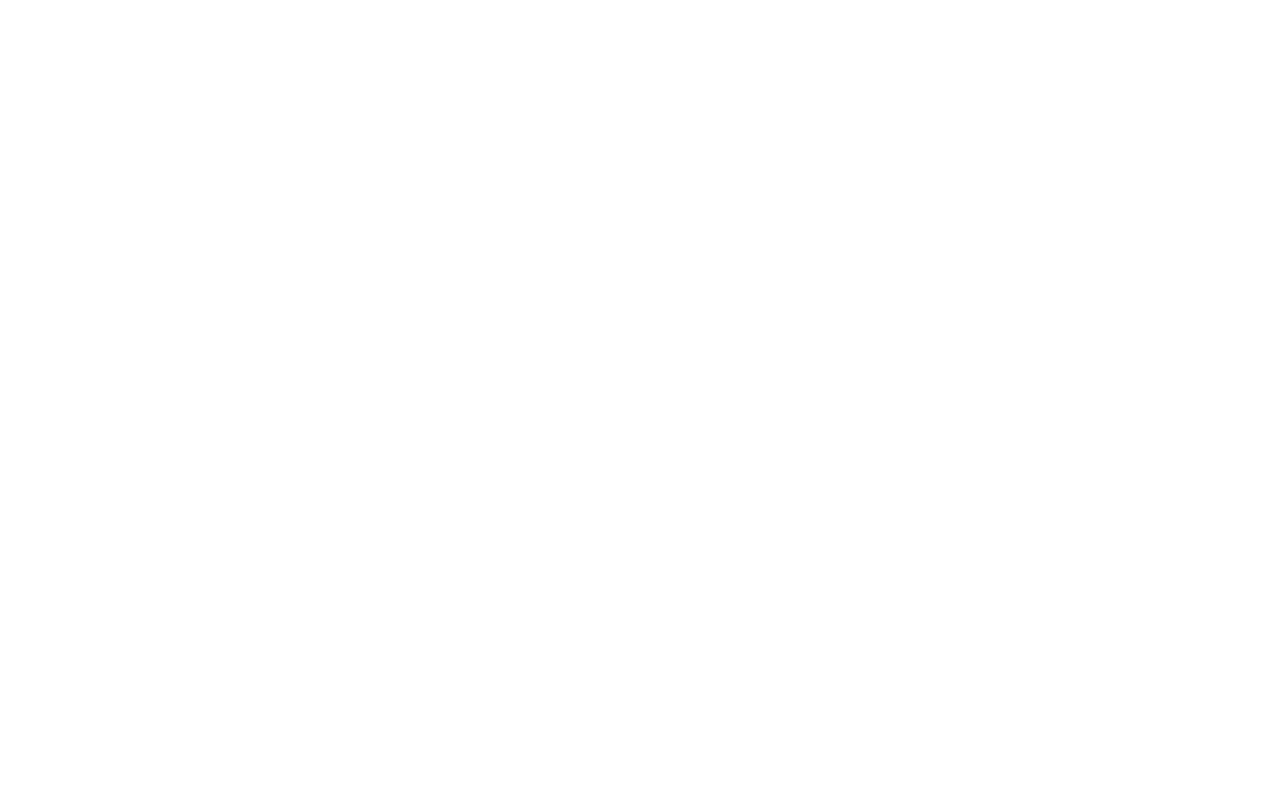
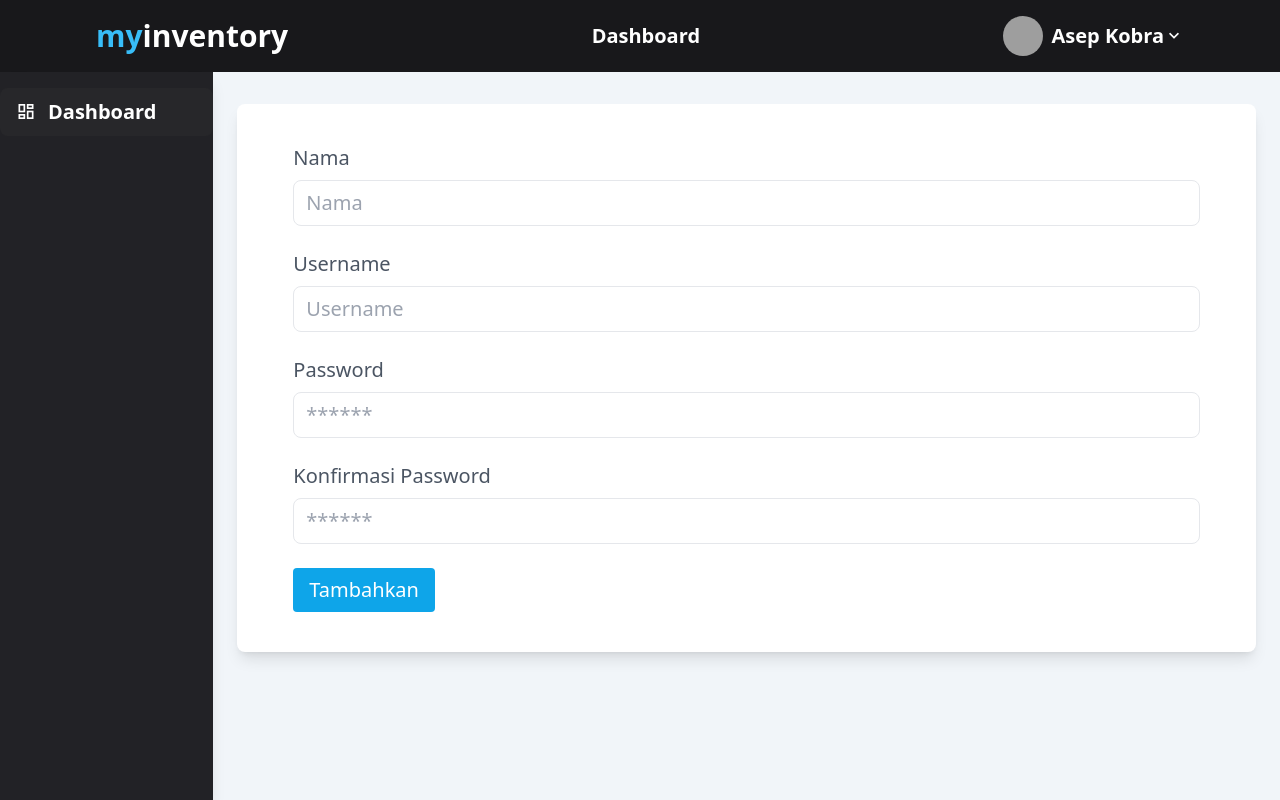
Before and after one commit to syhrlanwr/inventory-react, a React (Create React App) app: page /user/add in a window 1280 px wide. Before the commit this address had no page. Built offline with nearby package versions, Linux system fonts and the light colour scheme; grey boxes are pictures that could not be loaded.

Commit message:
create add satuan dan rak

```diff
--- a/package.json
+++ b/package.json
@@ -6,6 +6,7 @@
     "@testing-library/jest-dom": "^5.16.5",
     "@testing-library/react": "^13.4.0",
     "@testing-library/user-event": "^13.5.0",
+    "axios": "^1.2.1",
     "react": "^18.2.0",
     "react-dom": "^18.2.0",
     "react-router-dom": "^6.5.0",
--- a/src/AddRak.js
+++ b/src/AddRak.js
@@ -2,31 +2,32 @@
 import React, { useState } from 'react';
 import { useNavigate } from 'react-router-dom';
 
-function AddRak() {
+const AddRak = () => {
     const [nama, setNama] = useState('');
+    const navigate = useNavigate();
 
-    function HandleSubmit(e) {
+
+    const saveRak = async(e) => {
         e.preventDefault();
-        axios.post('http://localhost:5000/rak', {
-            nama: nama
-        }, { headers: {
-                'Content-Type': 'application/json'
-                }})
-            .then(res => {
-                console.log(res);
-                this.props.history.push('/rak');
-            }).catch(err => {
-                console.log(err);
-            })
+        try {
+            await axios.post('http://localhost:3001/rak', {
+                nama: nama,
+            });
+            navigate("/rak");
+        } catch (error) {
+            if(error.response) {
+                // setMsg(error.response.data.msg);
+            }
+        }
     }
 
     return (
         <div className="bg-white rounded-lg shadow-lg">
-            <form className="flex flex-col px-8 py-6" onSubmit={(e) => HandleSubmit(e)}>
+            <form className="flex flex-col px-8 py-6" onSubmit={saveRak}>
                 <div className="px-6 py-4 text-xl">
                     <div className="flex flex-col mb-6">
                         <label className="mb-1 text-gray-600">Nama</label>
-                        <input className="border rounded-lg px-3 py-2 mt-1 focus:outline-none focus:border-blue-500" type="text" name="nama" placeholder="Nama" onChange={e => setNama(e.target.value)} value={nama} />
+                        <input className="border rounded-lg px-3 py-2 mt-1 focus:outline-none focus:border-blue-500" type="text" name="nama" placeholder="Nama" onChange={(e) => setNama(e.target.value)} value={nama} />
                     </div>
                     <button className="bg-sky-500 text-white px-4 py-2 rounded font-medium tracking-wide hover:bg-sky-600" type="submit">Tambahkan</button>
                 </div>
--- a/src/App.js
+++ b/src/App.js
@@ -6,15 +6,16 @@
 // import AddRak from './addRak';
 // import EditRak from './editRak';
 // import KelolaRak from './kelolaRak';
-// import AddSatuan from './addSatuan';
+import AddSatuan from './AddSatuan';
 // import EditSatuan from './editSatuan';
 // import KelolaSatuan from './kelolaSatuan';
-import KelolaUser from './kelolaUser';
+import KelolaUser from './KelolaUser';
+import AddUser from './AddUser';
 import Layout from './layouts/Layout';
 import Login from './Login';
-import KelolaPegawai from './kelolaPegawai';
+import KelolaPegawai from './KelolaPegawai';
 import KelolaRak from './KelolaRak';
-import KelolaSatuan from './kelolaSatuan';
+import KelolaSatuan from './KelolaSatuan';
 import AddRak from './AddRak';
 import Home from './Home';
 
@@ -26,10 +27,12 @@
       <Routes>
         <Route path="/" element={<Home />} />
         <Route path="/user" element={<Layout><KelolaUser /></Layout>} />
+        <Route path="/user/add" element={<Layout><AddUser /></Layout>} />
         <Route path="/pegawai" element={<Layout><KelolaPegawai /></Layout>} />
         <Route path="/rak" element={<Layout><KelolaRak /></Layout>} />
         <Route path="/rak/add" element={<Layout><AddRak /></Layout>} />
         <Route path="/satuan" element={<Layout><KelolaSatuan /></Layout>} />
+        <Route path="/satuan/add" element={<Layout><AddSatuan /></Layout>} />
         <Route path="/login" element={<Login />} />
       </Routes>
     </Router>
--- a/src/KelolaRak.js
+++ b/src/KelolaRak.js
@@ -5,7 +5,7 @@
     const [rak, setRak] = useState([]);
 
     useEffect(() => {
-        axios.get('http://localhost:5000/rak')
+        axios.get('http://localhost:3001/rak')
             .then(res => {
                 setRak(res.data);
             }).catch(err => {
--- a/src/addSatuan.js
+++ b/src/addSatuan.js
@@ -1,11 +1,27 @@
-function AddSatuan() {
+import axios from 'axios';
+import React, { useState } from 'react';
+import { useNavigate } from 'react-router-dom';
+
+const AddSatuan = () => {
+    const [nama, setNama] = useState('');
+    const navigate = useNavigate();
+
+
+    const saveSatuan = async(e) => {
+        e.preventDefault();
+            await axios.post('http://localhost:3001/satuan', {
+                nama: nama,
+            });
+            navigate("/satuan");
+    }
+
     return (
         <div className="bg-white rounded-lg shadow-lg">
-            <form className="flex flex-col px-8 py-6" action="/satuan/add" method="POST">
+            <form className="flex flex-col px-8 py-6" action="/satuan/add" method="POST" onSubmit={saveSatuan}>
                 <div className="px-6 py-4 text-xl">
                     <div className="flex flex-col mb-6">
                         <label className="mb-1 text-gray-600" for="name">Nama</label>
-                        <input className="border rounded-lg px-3 py-2 mt-1 focus:outline-none focus:border-blue-500" type="text" name="nama" placeholder="Nama" required="required" />
+                        <input className="border rounded-lg px-3 py-2 mt-1 focus:outline-none focus:border-blue-500" type="text" name="nama" placeholder="Nama" onChange={(e) => setNama(e.target.value)} value={nama} />
                     </div>
                     <button className="bg-sky-500 text-white px-4 py-2 rounded font-medium tracking-wide hover:bg-sky-600" type="submit">Tambahkan</button>
                 </div>
--- a/src/addUser.js
+++ b/src/addUser.js
@@ -1,12 +1,34 @@
-function AddUser() {
+import axios from 'axios';
+import React, { useState } from 'react';
+import { useNavigate } from 'react-router-dom';
+
+const AddUser = () => {
+    const [nama, setNama] = useState('');
+    const [username, setUsername] = useState('');
+    const [password, setPassword] = useState('');
+    // const [image, setImage] = useState('');
+    const navigate = useNavigate();
+
+
+    const saveUsers = async(e) => {
+        e.preventDefault();
+            await axios.post('http://localhost:3001/users', {
+                nama: nama,
+                username: username,
+                password: password,
+                // image: image,
+            });
+            navigate("/users");
+    }
+
     return (
         <div className="bg-white rounded-lg shadow-lg">
-            <form className="flex flex-col px-8 py-6" action="/users/add" method="POST">
+            <form className="flex flex-col px-8 py-6" action="/users/add" method="POST" onSubmit={saveUsers}>
                 <div className="px-6 py-4 text-xl">
-                    <div className="flex flex-col mb-6"><label className="mb-1 text-gray-600" for="name">Nama</label><input className="border rounded-lg px-3 py-2 mt-1 focus:outline-none focus:border-blue-500" type="text" name="name" placeholder="Nama" required="required" /></div>
-                    <div className="flex flex-col mb-6"><label className="mb-1 text-gray-600" for="username">Username</label><input className="border rounded-lg px-3 py-2 mt-1 focus:outline-none focus:border-blue-500" type="text" name="username" placeholder="Username" required="required" /></div>
-                    <div className="flex flex-col mb-6"><label className="mb-1 text-gray-600" for="password">Password</label><input className="border rounded-lg px-3 py-2 mt-1 focus:outline-none focus:border-blue-500" type="password" name="password" placeholder="******" required="required" /></div>
-                    <div className="flex flex-col mb-6"><label className="mb-1  text-gray-600" for="confirmPassword">Konfirmasi Password</label><input className="border rounded-lg px-3 py-2 mt-1 focus:outline-none focus:border-blue-500" type="password" name="confirmPassword" placeholder="******" required="required" /></div><button className="bg-sky-500 text-white px-4 py-2 rounded font-medium  hover:bg-sky-600" type="submit">Tambahkan</button>
+                    <div className="flex flex-col mb-6"><label className="mb-1 text-gray-600" for="name">Nama</label><input className="border rounded-lg px-3 py-2 mt-1 focus:outline-none focus:border-blue-500" type="text" name="name" placeholder="Nama" onChange={(e) => setNama(e.target.value)} value={nama} /></div>
+                    <div className="flex flex-col mb-6"><label className="mb-1 text-gray-600" for="username">Username</label><input className="border rounded-lg px-3 py-2 mt-1 focus:outline-none focus:border-blue-500" type="text" name="username" placeholder="Username" onChange={(e) => setUsername(e.target.value)} value={username} /></div>
+                    <div className="flex flex-col mb-6"><label className="mb-1 text-gray-600" for="password">Password</label><input className="border rounded-lg px-3 py-2 mt-1 focus:outline-none focus:border-blue-500" type="password" name="password" placeholder="******" onChange={(e) => setPassword(e.target.value)} value={password} /></div>
+                    <div className="flex flex-col mb-6"><label className="mb-1  text-gray-600" for="confirmPassword">Konfirmasi Password</label><input className="border rounded-lg px-3 py-2 mt-1 focus:outline-none focus:border-blue-500" type="password" name="confirmPassword" placeholder="******" onChange={(e) => setPassword(e.target.value)} value={password} /></div><button className="bg-sky-500 text-white px-4 py-2 rounded font-medium  hover:bg-sky-600" type="submit">Tambahkan</button>
                 </div>
             </form>
         </div>
--- a/src/kelolaSatuan.js
+++ b/src/kelolaSatuan.js
@@ -1,4 +1,18 @@
+import React, { useState, useEffect } from 'react';
+import axios from 'axios';
+
 function KelolaSatuan() {
+    const [satuan, setSatuan] = useState([]);
+
+    useEffect(() => {
+        axios.get('http://localhost:3001/satuan')
+            .then(res => {
+                setSatuan(res.data);
+            }).catch(err => {
+                console.log(err);
+            })
+    }, [])
+
     return (
         <div>
             <div className="flex justify-between items-center mb-4">
@@ -23,7 +37,16 @@
                     </tr>
                 </thead>
                 <tbody>
-                    {/* disini body */}
+                {satuan.map((satuan, index) => (
+                        <tr key={satuan.id} className="border-b border-gray-200 hover:bg-gray-100">
+                            <td className="p-3 px-5">{index + 1}</td>
+                            <td className="p-3 px-5">{satuan.nama}</td>
+                            <td className="p-3 px-5">
+                                <a href={`/satuan/edit/${satuan.id}`} className="text-blue-500 hover:text-blue-700 hover:underline">Edit</a>
+                                <a href={`/satuan/delete/${satuan.id}`} className="text-red-500 hover:text-red-700 hover:underline ml-5">Hapus</a>
+                            </td>
+                        </tr>
+                    ))}
                 </tbody>
             </table>
             <script>
```
Also changed, not shown: 1 other file (tests, documents, lock files or other folders).
